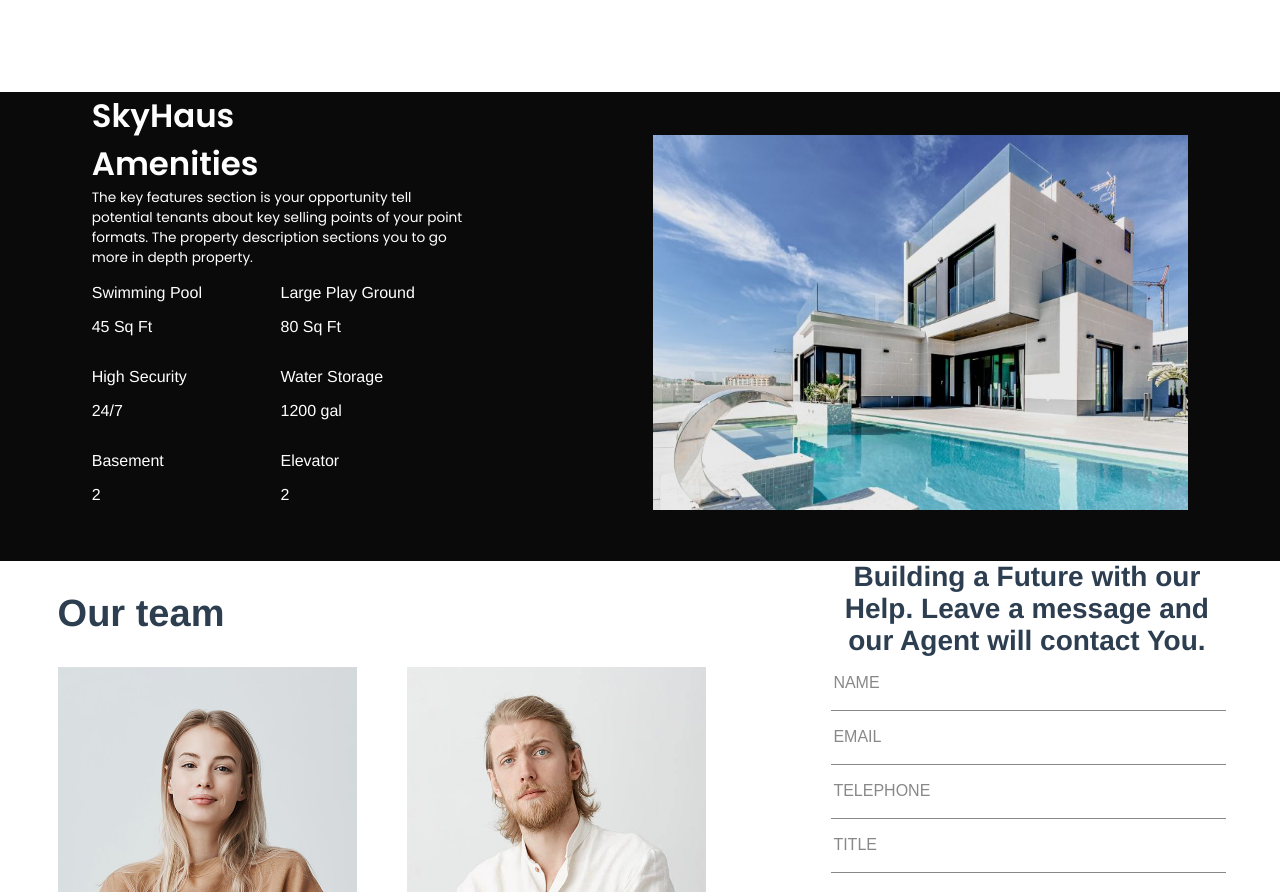
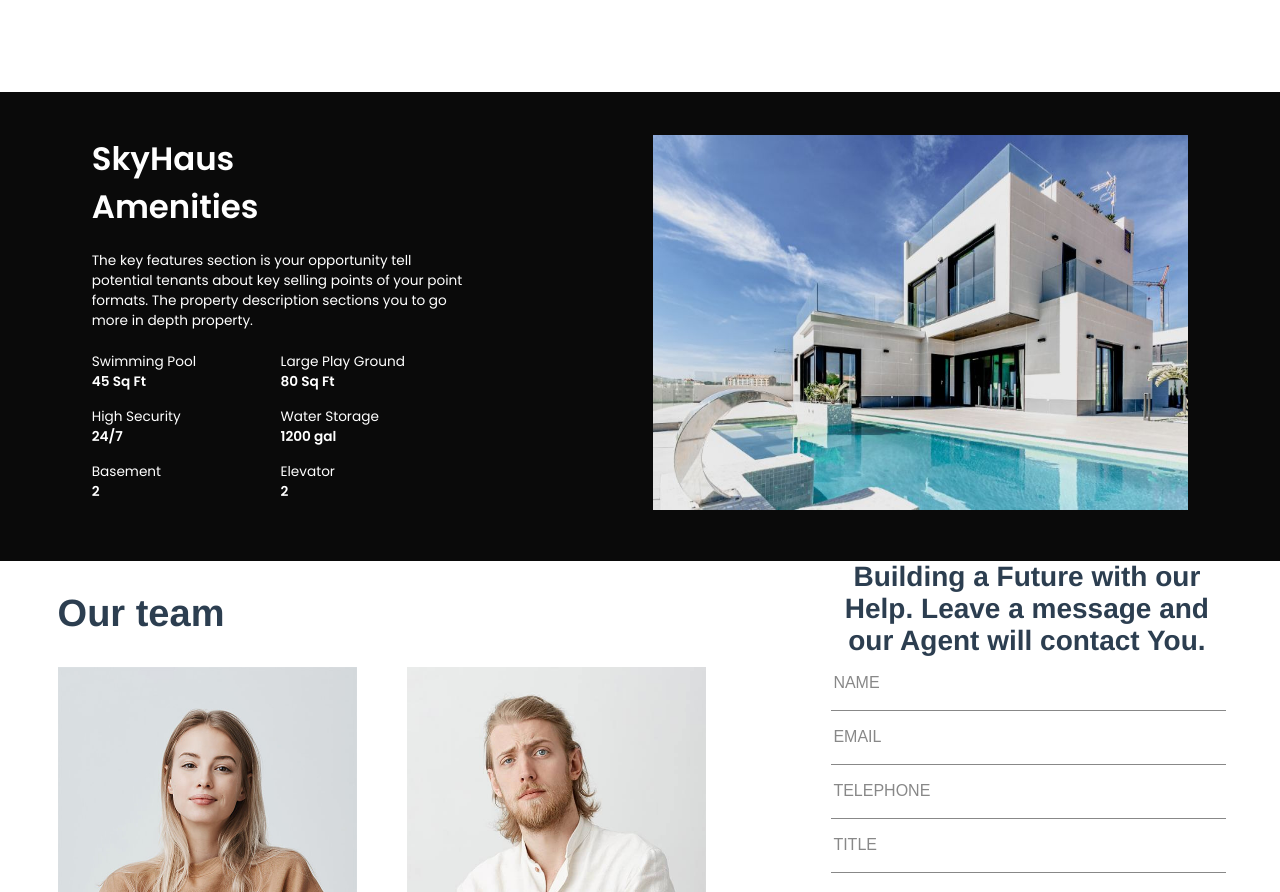
Before and after one commit to TheSirsh/villa-vue, a Vue app: page / in a window 1280 px wide. Shown: the part 1632-2524 px from the top of the page. Built offline with nearby package versions, Linux system fonts and the light colour scheme.

Commit message:
upd: update amenities styles

```diff
--- a/src/components/amenities/characteristics.vue
+++ b/src/components/amenities/characteristics.vue
@@ -1,28 +1,28 @@
 <template>
   <div class="characteristics">
-    <div>
+    <div class="characteristics-container">
       <p>Swimming Pool</p>
-      <p>45 Sq Ft</p>
+      <p class="characteristics-container_number">45 Sq Ft</p>
     </div>
-    <div>
+    <div class="characteristics-container">
       <p>Large Play Ground</p>
-      <p>80 Sq Ft</p>
+      <p class="characteristics-container_number">80 Sq Ft</p>
     </div>
-    <div>
+    <div class="characteristics-container">
       <p>High Security</p>
-      <p>24/7</p>
+      <p class="characteristics-container_number">24/7</p>
     </div>
-    <div>
+    <div class="characteristics-container">
       <p>Water Storage</p>
-      <p>1200 gal</p>
+      <p class="characteristics-container_number">1200 gal</p>
     </div>
-    <div>
+    <div class="characteristics-container">
       <p>Basement</p>
-      <p>2</p>
+      <p class="characteristics-container_number">2</p>
     </div>
-    <div>
+    <div class="characteristics-container">
       <p>Elevator</p>
-      <p>2</p>
+      <p class="characteristics-container_number">2</p>
     </div>
   </div>
 </template>
@@ -39,9 +39,23 @@
     grid-template-columns: repeat(2, 1fr);
   }
 
+  .characteristics-container {
+    width: calc(100vw / 10.27);
+    height: calc(100vw / 27,78);
+    margin-bottom: calc(100vw / 83.33);
+  }
+
   p {
+    font-family: 'Poppins', sans-serif;
     color: #ffffff;
-    font-size: 16px;
+    font-size: calc(100vw / 93.75);
+    font-weight: 400;
     text-align: left;
+    margin: 0px;
   }
+
+  .characteristics-container_number {
+    font-weight: 600;
+  }
+
 </style>
--- a/src/components/amenities/content.vue
+++ b/src/components/amenities/content.vue
@@ -23,7 +23,7 @@
     font-weight: 600;
     color: #ffffff;
     text-align: left;
-    margin: 0px;
+    margin: calc(100vw / 30) 0px 0px 0px;
     width: calc(100vw / 7.65);
   }
 
@@ -33,7 +33,7 @@
     font-weight: 400;
     color: #ffffff;
     text-align: left;
-    margin: 0px;
+    margin: calc(100vw / 62.5) 0px;
     width: calc(100vw / 3.39);
   }
 </style>
```
